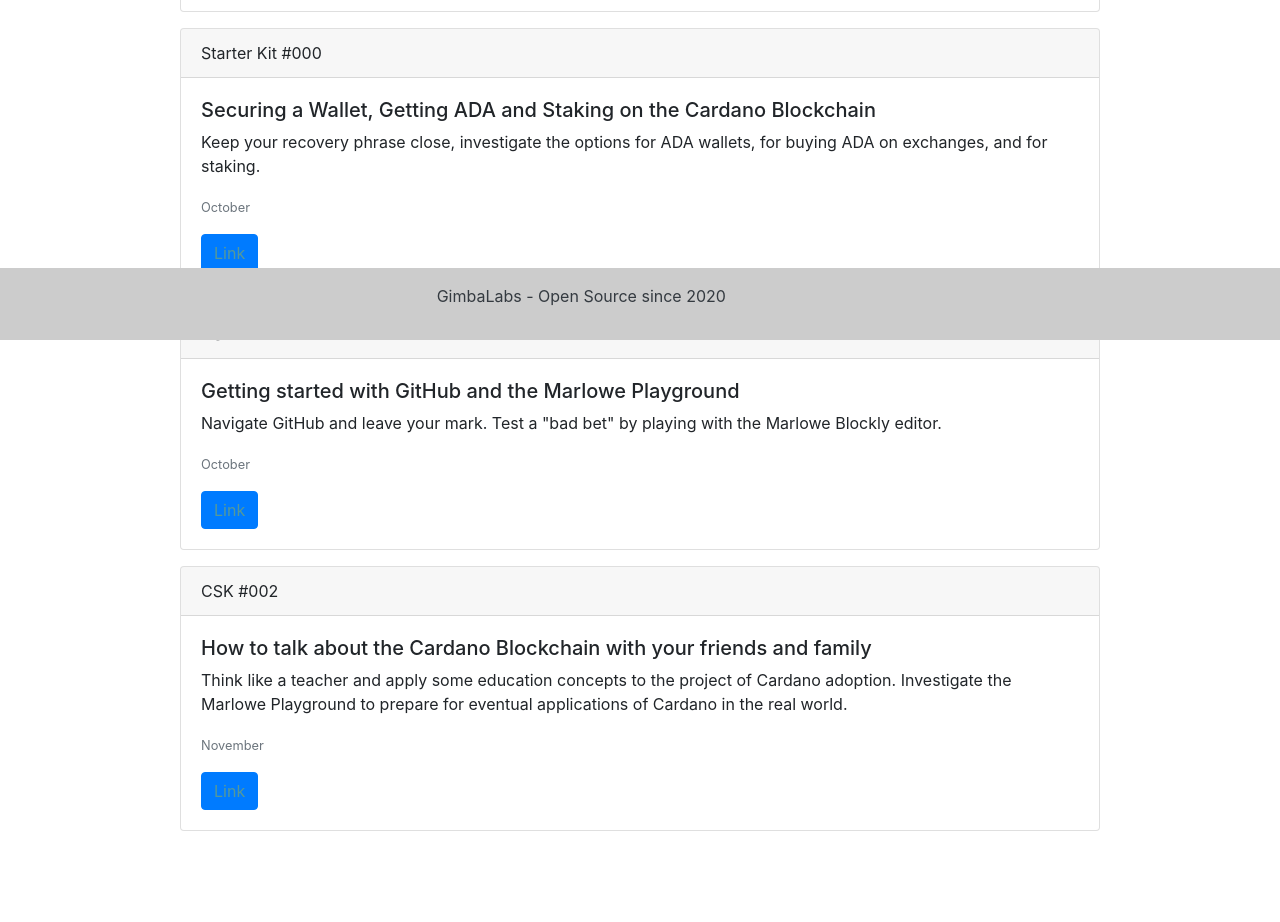
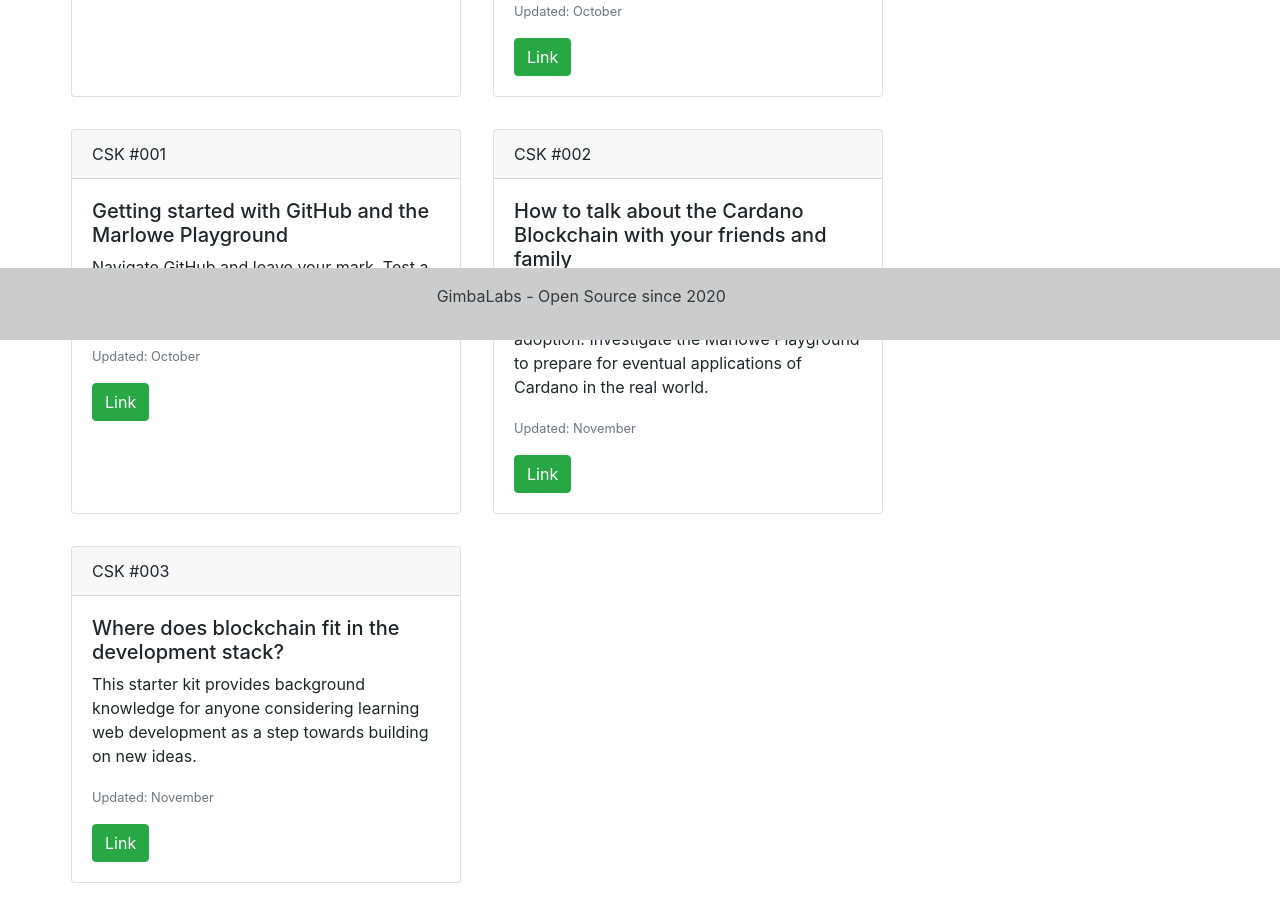
Before and after one commit to rcmorano/site-v3, a React (Create React App) app: page /cardano-starter-kits in a window 1280 px wide. Shown: the part 460-1382 px from the top of the page. Built offline with nearby package versions, Linux system fonts and the light colour scheme.

Commit message:
Improve quote app and playground. Fix some styling

```diff
--- a/src/App.css
+++ b/src/App.css
@@ -1,20 +1,3 @@
-.dropdown-item:hover {
-  background: var(--mainBlue) !important;
-}
-
-.nav-link:hover {
-  color: var(--mainBlue) !important;
-}
-
-.btn {
-  color: var(--mainBlue) !important;
-}
-
-.btn:hover {
-  background: var(--mainBlue) !important;
-  color: var(--mainDark) !important;
-}
-
 .container {
   padding: 1rem;
 }
--- a/src/components/csks/CskList.js
+++ b/src/components/csks/CskList.js
@@ -7,17 +7,15 @@ class CskList extends Component {
         return (
             <div className="container mb-5">
                 <div className="row">
-                    <div className="col"></div>
-                    <div className="col-10">
                     <h1 className="display-4">Cardano Starter Kits</h1>
+                    <br />
+                    <br />
                     <p class="lead">A CSK is your chance to get hands on with Cardano.</p>
                     <p class="lead">As Goguen and Voltaire continue to roll out, we'll be here exploring what these tools can do.</p>
                 </div>
-                    <div className="col"></div>
-                </div>
+
                 <div className="row mb-5">
-                    <div className="col"></div>
-                    <div className="col-10">
+                    <div class="row row-cols-1 row-cols-sm-2 row-cols-md-3 row-cols-lg-3 row-cols-xl-3">
                         { cskInfo.map(i =>
                             <ContentCard id={i.id}
                                 title={i.headerTitle}
@@ -27,7 +25,7 @@ class CskList extends Component {
                             />
                         ) }
                     </div>
-                    <div className="col"></div>
+
                 </div>
             </div>
 
--- a/src/components/playground/Playground.js
+++ b/src/components/playground/Playground.js
@@ -11,6 +11,14 @@ export class Playground extends Component {
 
               <Quote />
 
+              <p class="text-light">
+                Are you new to web development? Learn how to build a quote app like this one in <a href="https://github.com/GimbaLabs/csk-003" class="text-warning">Cardano Starter Kit #003.</a>
+              </p>
+
+              <p class="text-light">
+                When you're done with the starter kit, you'll notice that this one has a few more features added - can you figure out how to add them?
+              </p>
+
             </header>
           </div>
         )
--- a/src/components/playground/Quote.js
+++ b/src/components/playground/Quote.js
@@ -7,6 +7,7 @@ function Quote() {
     const [lookup, setLookup] = useState("");
     const [name, setName] = useState ("");
     const [price, setPrice] = useState(0);
+    const [loading, setLoading] = useState(true);
 
     const handleSubmit = (e) => {
       e.preventDefault();
@@ -14,22 +15,32 @@ function Quote() {
     }
 
     useEffect(() => {
+      setLoading(true);
       async function fetchData() {
           const request = await Axios.get('https://data.messari.io/api/v1/assets/' + lookup + '/metrics/market-data');
           setName(request.data.data.name);
           setPrice(request.data.data.market_data.price_usd);
+          setTimeout(() => {
+            setLoading(false);
+          }, 300);
           return request;
       }
-
       fetchData();
     }, [lookup]);
 
     function coinInfo() {
-      if(lookup !== ""){
+      if(loading){
+        return(
+          <div class="spinner-border" role="status">
+            <span class="sr-only">Loading...</span>
+          </div>
+        );
+      }
+      else if(lookup !== ""){
         return(
           <Fragment>
             <p>Name: {name}</p>
-            <p>Price: {price}</p>
+            <p>Price: ${price}</p>
           </Fragment>
         );
       }
@@ -44,7 +55,7 @@ function Quote() {
     }
 
     return (
-        <div class="card" style={{width: '25rem'}}>
+        <div class="card mb-5" style={{width: '40rem'}}>
         <div className="card-header">
             Cardano Starter Kit #003
         </div>
--- a/src/components/util/ContentCard.js
+++ b/src/components/util/ContentCard.js
@@ -4,15 +4,15 @@ import { Link } from 'react-router-dom';
 function ContentCard(props) {
 
     return (
-        <div class="card mb-3">
+        <div class="card m-3">
             <div class="card-header">
                 {props.title}
             </div>
             <div class="card-body">
                 <div className="h5">{props.subtitle}</div>
                 <p>{props.text}</p>
-                <p class="card-text"><small class="text-muted">{props.updated}</small></p>
-                <Link class="btn btn-primary" to={"/cardano-starter-kits/" + props.id} role="button">Link</Link>
+                <p class="card-text"><small class="text-muted">Updated: {props.updated}</small></p>
+                <Link class="btn btn-success" to={"/cardano-starter-kits/" + props.id} role="button">Link</Link>
             </div>
         </div>
     );
--- a/src/data/cskInfo.js
+++ b/src/data/cskInfo.js
@@ -38,4 +38,14 @@ export const cskInfo = [
     localLink: 'https://workshopmaybe.com/learn/cardano-starter-kits/cardano-starter-kit-002/',
     updated: 'November'
 },
+{
+    id: '003',
+    headerTitle: 'CSK #003',
+    headerSubtitle: 'Where does blockchain fit in the development stack?',
+    headerText: 'This starter kit provides background knowledge for anyone considering learning web development as a step towards building on new ideas.',
+    img: '003cover.png',
+    gitHubLink: 'https://github.com/GimbaLabs/csk-003',
+    youtubeLink: 'https://www.youtube.com/playlist?list=PLfiIgLMz-N6F_697XNFVSyax38_9XH8bV',
+    updated: 'November'
+},
 ]
```
Also changed, not shown: public/images/003cover.png (added), 16 other files (tests, documents, lock files or other folders). Lines whose indentation alone changed are shown as unchanged.
